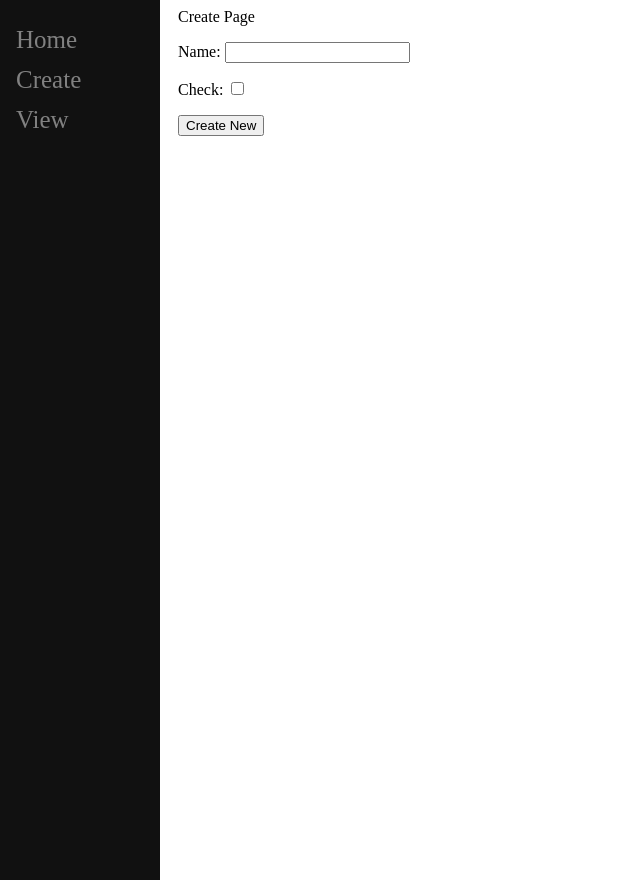
After one commit to ZsoltSule/DjangoWebsite, a Django app: page /create/ in a window 1280 px wide. The commit adds this page. Shown: the whole page, without its empty margins (0-640 px from the left). Run offline with Django 5.2, Linux system fonts and the light colour scheme.

Commit message:
Added some styling to the Django Website

```diff
--- /dev/null
+++ b/main/forms.py
@@ -0,0 +1,5 @@
+from django import forms
+
+class CreateNewList(forms.Form):
+    name = forms.CharField(label="Name", max_length=200)
+    check = forms.BooleanField(required=False)
--- a/main/templates/main/base.html
+++ b/main/templates/main/base.html
@@ -1,13 +1,50 @@
 <html>
     <head>
+        <style type="text/css">
+            .sidenav {
+                height:100%;
+                width:160px;
+                position: fixed;
+                z-index:1;
+                top:0;
+                left:0;
+                background-color: #111;
+                overflow-x: hidden;
+                padding-top:20px;
+            }
+
+            .sidenav a {
+                padding:6px 8px 6px 16px;
+                text-decoration: none;
+                font-size: 25px;
+                color: #818181;
+                display:block;
+            }
+
+            .sidenav a:hover{
+                color: #f1f1f1
+            }
+
+            .main{
+                margin-left:160px;
+                padding: 0px 10px;
+            }
+
+        </style>
+
         <title>{% block title %} Zsolti's Site {% endblock %}</title>
     </head>
 
     <body>
-        <div id = "content", name="content">
-        {% block content %}
+        <div class="sidenav">
+            <a href="/home">Home</a>
+            <a href="/create">Create</a>
+            <a href="/2">View</a>
+        </div>
 
-        {% endblock %}
+        <div id = "content", name="content", class="main">
+            {% block content %}
+            {% endblock %}
         </div>
     </body>
 </html>
--- /dev/null
+++ b/main/templates/main/create.html
@@ -0,0 +1,12 @@
+{% extends 'main/base.html' %}
+
+{% block title %}Create New List {% endblock %}
+
+{% block content %}
+Create Page
+<form method="post" action ="/create/">
+    {% csrf_token %}
+    {{form.as_p}}
+    <button type="submit", name="save">Create New</button>
+</form>
+{% endblock %}
--- a/main/urls.py
+++ b/main/urls.py
@@ -3,5 +3,6 @@ from . import views
 
 urlpatterns = [
     path("<int:id>", views.index, name = "index"),
-    path("", views.home, name="home")
+    path("", views.home, name="home"),
+    path("create/", views.create, name="create"),
 ]
--- a/main/views.py
+++ b/main/views.py
@@ -1,11 +1,46 @@
 from django.shortcuts import render
-from django.http import HttpResponse
+from django.http import HttpResponse,HttpResponseRedirect
 from .models import ToDoList, Item
+from .forms import CreateNewList
 # Create your views here.
 
 def index (response, id):
     ls = ToDoList.objects.get(id = id)
+
+    if response.method == "POST":
+        print(response.POST)
+        if response.POST.get("save"):
+            for item in ls.item_set.all():
+                if response.POST.get("c" + str(item.id)) == "clicked":
+                    item.complete = True
+                else:
+                    item.complete = False
+
+                item.save()
+
+        elif response.POST.get("newItem"):
+            txt = response.POST.get("new")
+
+            if len(txt) > 2:
+                ls.item_set.create(text=txt, complete=False)
+            else:
+                print("Invalid")
+
     return render(response, "main/list.html", {"ls":ls})
 
 def home(response):
     return render(response, "main/home.html", {})
+
+def create(response):
+    if response.method == "POST":
+        form = CreateNewList(response.POST)
+
+        if form.is_valid():
+            n = form.cleaned_data["name"]
+            t = ToDoList(name=n)
+            t.save()
+
+        return HttpResponseRedirect("/%i" %t.id)
+    else:
+        form = CreateNewList()
+    return render(response, "main/create.html", {"form":form})
```
Also changed, not shown: main/templates/main/list.html (+8 -2 lines).
